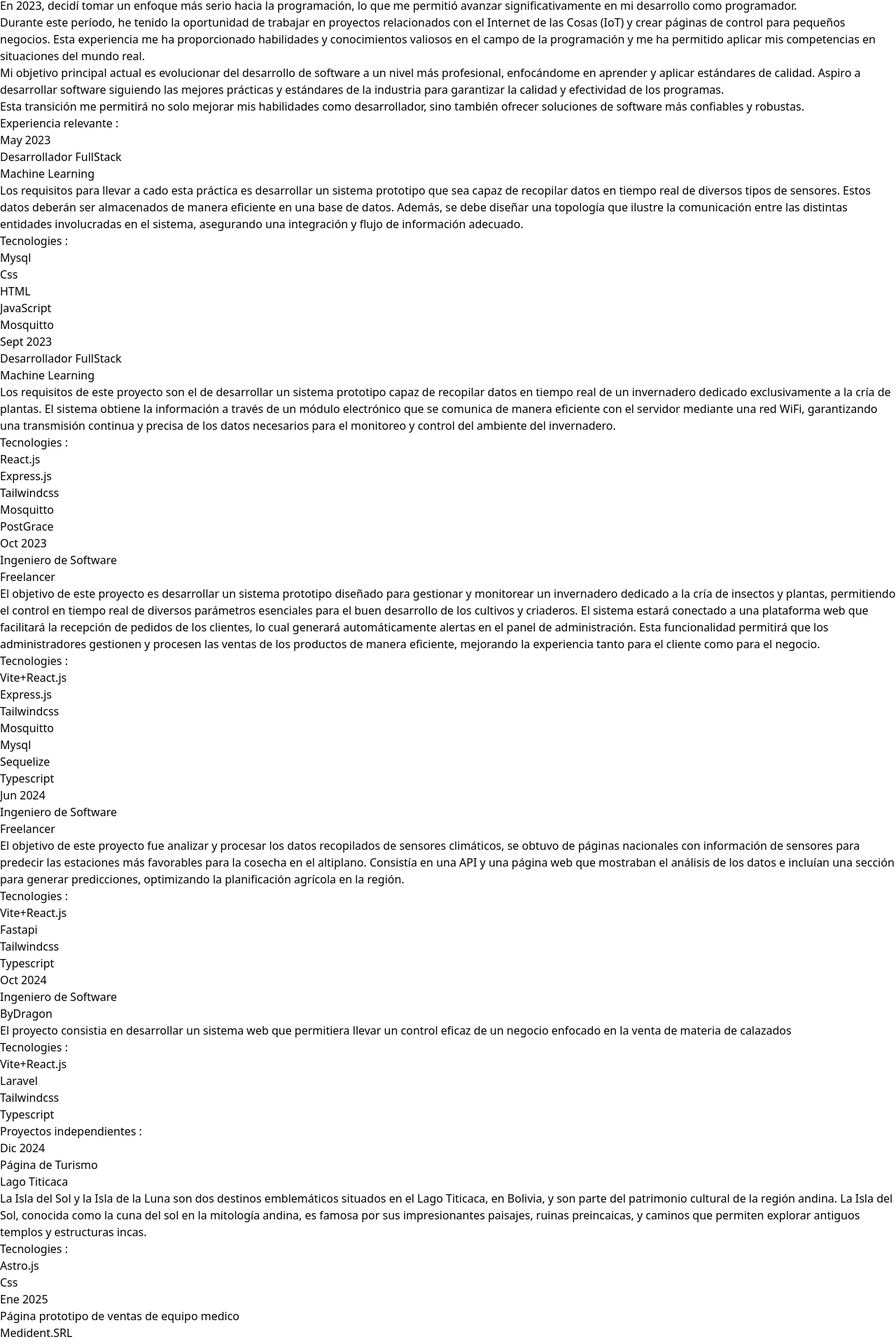
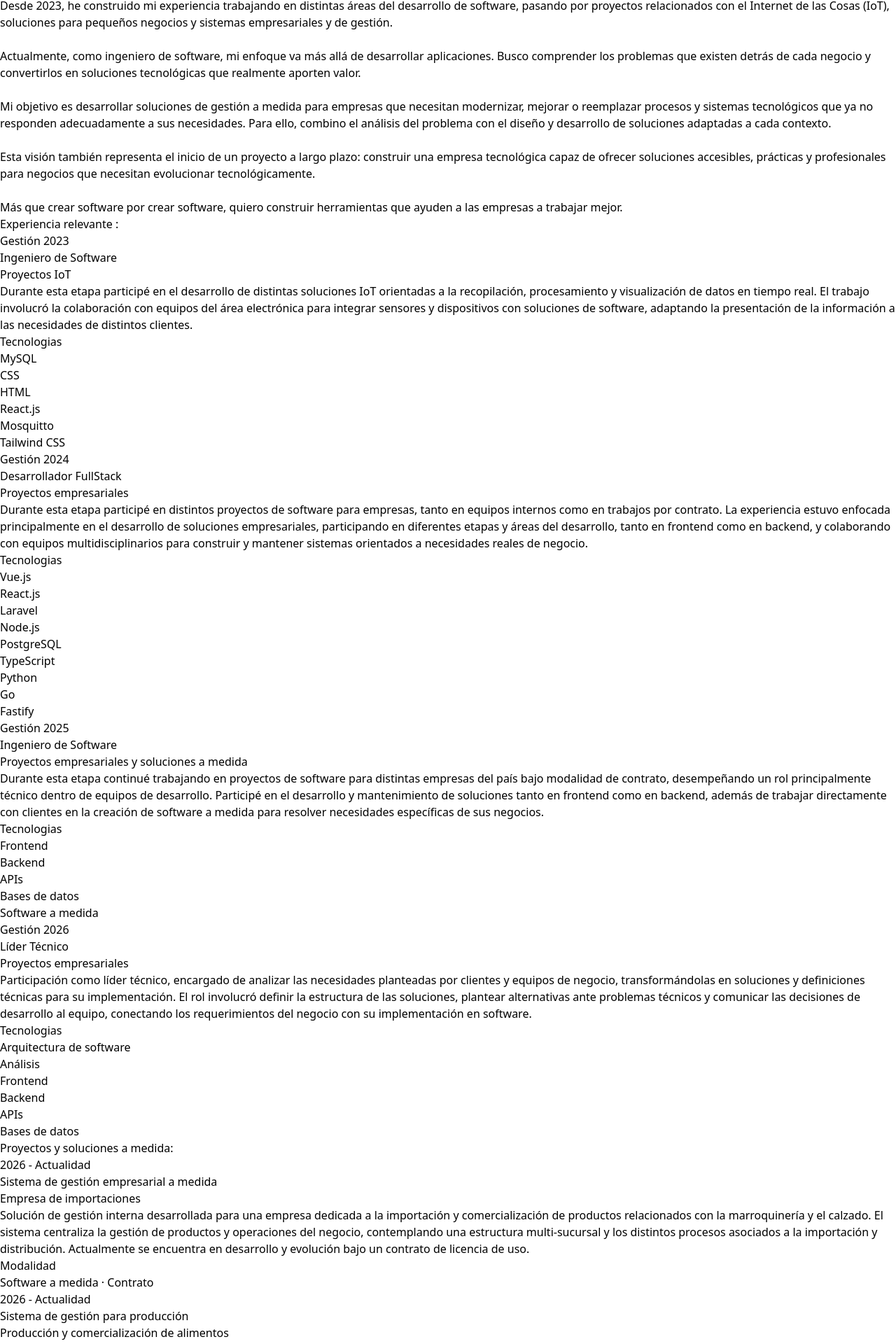
Before and after one commit to kardell1/Portafolio, a React (Vite) app: page / in a window 1280 px wide. Shown: the part 316-2236 px from the top of the page at 70% size. Built offline with nearby package versions, Linux system fonts and the light colour scheme.

Commit message:
+rediseno

```diff
--- a/src/components/CardExperience.tsx
+++ b/src/components/CardExperience.tsx
@@ -4,6 +4,7 @@ type CardProp = {
   enterprice: string;
   description: string;
   tecnologies: string[];
+  titlePropTecnology?: string;
 };
 const CardExperience = ({
   date,
@@ -11,16 +12,28 @@ const CardExperience = ({
   enterprice,
   description,
   tecnologies,
+  titlePropTecnology = "Tecnologias",
 }: CardProp) => {
   return (
     <div className="grid grid-cols-3 py-3 group hover:bg-slate-700/10 rounded-lg transition-[background] max-md:grid-cols-1 max-md:px-3 ">
-      <div className="px-5 text-base min-w-max col-span-1  max-md:px-0 max-md:py-2"> {date} </div>
+      <div className="px-5 text-base text-wrap min-w-max col-span-1  max-md:px-0 max-md:py-2">
+        {" "}
+        {date}{" "}
+      </div>
       <div className="col-span-2 ">
-        <p className="text-slate-200 font-medium group-hover:text-green-500 "> {title} </p>
-        <p className="text-slate-200 font-medium py-2 group-hover:text-green-500"> {enterprice} </p>
-        <p className="max-w-full" > {description} </p>
+        <p className="text-slate-200 font-medium group-hover:text-green-500 ">
+          {" "}
+          {title}{" "}
+        </p>
+        <p className="text-slate-200 font-medium py-2 group-hover:text-green-500">
+          {" "}
+          {enterprice}{" "}
+        </p>
+        <p className="max-w-full"> {description} </p>
         <div>
-          <p className="text-slate-200 py-2 group-hover:text-green-500">Tecnologies :</p>
+          <p className="text-slate-200 py-2 group-hover:text-green-500">
+            {titlePropTecnology}
+          </p>
           <div className="flex gap-2 flex-wrap">
             {tecnologies.map((tecnologi, index) => (
               <p
--- a/src/data/experience.json
+++ b/src/data/experience.json
@@ -1,37 +1,30 @@
 [
 {
-      "date": "May 2023",
-      "title": "Desarrollador FullStack",
-      "enterprice": "Machine Learning",
-      "description": "Los requisitos para llevar a cado esta práctica es desarrollar un sistema prototipo que sea capaz de recopilar datos en tiempo real de diversos tipos de sensores. Estos datos deberán ser almacenados de manera eficiente en una base de datos. Además, se debe diseñar una topología que ilustre la comunicación entre las distintas entidades involucradas en el sistema, asegurando una integración y flujo de información adecuado.",
-      "tecnologies": ["Mysql" , "Css" , "HTML" , "JavaScript" , "Mosquitto" ]
+  "date": "Gestión 2023",
+  "title": "Ingeniero de Software",
+  "enterprice": "Proyectos IoT",
+  "description": "Durante esta etapa participé en el desarrollo de distintas soluciones IoT orientadas a la recopilación, procesamiento y visualización de datos en tiempo real. El trabajo involucró la colaboración con equipos del área electrónica para integrar sensores y dispositivos con soluciones de software, adaptando la presentación de la información a las necesidades de distintos clientes.",
+  "tecnologies": ["MySQL", "CSS", "HTML", "React.js", "Mosquitto", "Tailwind CSS"]
 },
  {
-      "date": "Sept 2023",
+  "date": "Gestión 2024",
   "title": "Desarrollador FullStack",
-      "enterprice": "Machine Learning",
-      "description": "Los requisitos de este proyecto son el de desarrollar un sistema prototipo capaz de recopilar datos en tiempo real de un invernadero dedicado exclusivamente a la cría de plantas. El sistema obtiene la información a través de un módulo electrónico que se comunica de manera eficiente con el servidor mediante una red WiFi, garantizando una transmisión continua y precisa de los datos necesarios para el monitoreo y control del ambiente del invernadero.",
-      "tecnologies": ["React.js", "Express.js" , "Tailwindcss" , "Mosquitto" , "PostGrace" ]
+  "enterprice": "Proyectos empresariales",
+  "description": "Durante esta etapa participé en distintos proyectos de software para empresas, tanto en equipos internos como en trabajos por contrato. La experiencia estuvo enfocada principalmente en el desarrollo de soluciones empresariales, participando en diferentes etapas y áreas del desarrollo, tanto en frontend como en backend, y colaborando con equipos multidisciplinarios para construir y mantener sistemas orientados a necesidades reales de negocio.",
+  "tecnologies": ["Vue.js", "React.js", "Laravel", "Node.js", "PostgreSQL", "TypeScript" , "Python" , "Go" , "Fastify"]
 },
 {
-      "date": "Oct 2023",
+  "date": "Gestión 2025",
   "title": "Ingeniero de Software",
-      "enterprice": "Freelancer",
-      "description": "El objetivo de este proyecto es desarrollar un sistema prototipo diseñado para gestionar y monitorear un invernadero dedicado a la cría de insectos y plantas, permitiendo el control en tiempo real de diversos parámetros esenciales para el buen desarrollo de los cultivos y criaderos. El sistema estará conectado a una plataforma web que facilitará la recepción de pedidos de los clientes, lo cual generará automáticamente alertas en el panel de administración. Esta funcionalidad permitirá que los administradores gestionen y procesen las ventas de los productos de manera eficiente, mejorando la experiencia tanto para el cliente como para el negocio.",
-      "tecnologies": ["Vite+React.js", "Express.js" , "Tailwindcss" , "Mosquitto" , "Mysql" , "Sequelize" , "Typescript"]
+  "enterprice": "Proyectos empresariales y soluciones a medida",
+  "description": "Durante esta etapa continué trabajando en proyectos de software para distintas empresas del país bajo modalidad de contrato, desempeñando un rol principalmente técnico dentro de equipos de desarrollo. Participé en el desarrollo y mantenimiento de soluciones tanto en frontend como en backend, además de trabajar directamente con clientes en la creación de software a medida para resolver necesidades específicas de sus negocios.",
+  "tecnologies": ["Frontend", "Backend", "APIs", "Bases de datos", "Software a medida"]
 },
 {
-      "date": "Jun  2024",
-      "title": "Ingeniero de Software",
-      "enterprice": "Freelancer",
-      "description": "El objetivo de este proyecto fue analizar y procesar los datos recopilados de sensores climáticos, se obtuvo de páginas nacionales con información de sensores para predecir las estaciones más favorables para la cosecha en el altiplano. Consistía en una API y una página web que mostraban el análisis de los datos e incluían una sección para generar predicciones, optimizando la planificación agrícola en la región.",
-      "tecnologies": ["Vite+React.js", "Fastapi" , "Tailwindcss" , "Typescript"]
-    },
-    {
-      "date": "Oct 2024",
-      "title": "Ingeniero de Software",
-      "enterprice": "ByDragon",
-      "description": "El proyecto consistia en desarrollar un sistema web que permitiera llevar un control eficaz de un negocio enfocado en la venta de materia de calazados",
-      "tecnologies": ["Vite+React.js", "Laravel" , "Tailwindcss" , "Typescript"]
+  "date": "Gestión 2026",
+  "title": "Líder Técnico",
+  "enterprice": "Proyectos empresariales",
+  "description": "Participación como líder técnico, encargado de analizar las necesidades planteadas por clientes y equipos de negocio, transformándolas en soluciones y definiciones técnicas para su implementación. El rol involucró definir la estructura de las soluciones, plantear alternativas ante problemas técnicos y comunicar las decisiones de desarrollo al equipo, conectando los requerimientos del negocio con su implementación en software.",
+  "tecnologies": ["Arquitectura de software", "Análisis", "Frontend", "Backend", "APIs", "Bases de datos"]
 }
   ]
--- a/src/pages/App.tsx
+++ b/src/pages/App.tsx
@@ -3,7 +3,7 @@ import Main from "./components/Main";
 
 const App = () => {
   return (
-    <div className="w-full min-h-screen grid grid-cols-2 max-md:grid-cols-1 bg-[#0f172a] text-slate-100 cursor-default   " >
+    <div className="w-full min-h-screen grid grid-cols-2 max-lg:grid-cols-1 bg-[#0f172a] text-slate-100 cursor-default   ">
       <Aside />
       <Main />
     </div>
--- a/src/pages/components/Main.tsx
+++ b/src/pages/components/Main.tsx
@@ -5,11 +5,11 @@ import Tecnologies from "../sections/Tecnologies";
 
 const Main = () => {
   return (
-    <section className="px-16 py-10 flex flex-col gap-10 text-slate-400 max-h-screen overflow-y-auto max-sm:p-10 ">
-      <AboutMe/>
-      <Experience/>
-      <Proyects/>
-      <Tecnologies/>
+    <section className="px-16 py-10 flex flex-col gap-10 text-slate-400 max-h-screen overflow-y-auto max-lg:max-h-full  max-sm:p-10 ">
+      <AboutMe />
+      <Experience />
+      <Proyects />
+      <Tecnologies />
     </section>
   );
 };
--- a/src/pages/sections/AboutMe.tsx
+++ b/src/pages/sections/AboutMe.tsx
@@ -1,24 +1,38 @@
 const AboutMe = () => {
   return (
     <div id="aboutMe" className="">
-      <p  >
-        En <span className="text-slate-200">2023</span>, decidí tomar un enfoque
-        más serio hacia la programación, lo que me permitió avanzar
-        significativamente en mi desarrollo como programador. <br /> Durante
-        este período, he tenido la oportunidad de trabajar en proyectos
-        relacionados con el{" "}
-        <span className="text-slate-200">Internet de las Cosas (IoT)</span> y
-        crear páginas de control para pequeños negocios. Esta experiencia me ha
-        proporcionado habilidades y conocimientos valiosos en el campo de la
-        programación y me ha permitido aplicar mis competencias en situaciones
-        del mundo real. <br /> Mi objetivo principal actual es evolucionar del
-        desarrollo de software a un nivel más profesional, enfocándome
-        en aprender y aplicar estándares de calidad. Aspiro a desarrollar
-        software siguiendo las mejores prácticas y estándares de la industria
-        para garantizar la calidad y efectividad de los programas. <br /> Esta
-        transición me permitirá no solo mejorar mis habilidades como
-        desarrollador, sino también ofrecer soluciones de software más
-        confiables y robustas.
+      <p>
+        Desde <span className="text-slate-200">2023</span>, he construido mi
+        experiencia trabajando en distintas áreas del desarrollo de software,
+        pasando por proyectos relacionados con el{" "}
+        <span className="text-slate-200">Internet de las Cosas (IoT)</span>,
+        soluciones para pequeños negocios y sistemas empresariales y de gestión.{" "}
+        <br />
+        <br />
+        Actualmente, como{" "}
+        <span className="text-slate-200">ingeniero de software</span>, mi
+        enfoque va más allá de desarrollar aplicaciones. Busco comprender los
+        problemas que existen detrás de cada negocio y convertirlos en
+        soluciones tecnológicas que realmente aporten valor. <br />
+        <br />
+        Mi objetivo es desarrollar{" "}
+        <span className="text-slate-200">
+          soluciones de gestión a medida
+        </span>{" "}
+        para empresas que necesitan modernizar, mejorar o reemplazar procesos y
+        sistemas tecnológicos que ya no responden adecuadamente a sus
+        necesidades. Para ello, combino el análisis del problema con el diseño y
+        desarrollo de soluciones adaptadas a cada contexto. <br />
+        <br />
+        Esta visión también representa el inicio de un proyecto a largo plazo:
+        construir una{" "}
+        <span className="text-slate-200">empresa tecnológica</span> capaz de
+        ofrecer soluciones accesibles, prácticas y profesionales para negocios
+        que necesitan evolucionar tecnológicamente. <br />
+        <br />
+        Más que crear software por crear software, quiero construir herramientas
+        que ayuden a las empresas a{" "}
+        <span className="text-slate-200">trabajar mejor</span>.
       </p>
     </div>
   );
--- a/src/pages/sections/Experience.tsx
+++ b/src/pages/sections/Experience.tsx
@@ -2,7 +2,7 @@ import CardExperience from "../../components/CardExperience";
 import data from "../../data/experience.json";
 const Experience = () => {
   return (
-    <div id="experience" >
+    <div id="experience">
       <p className="text-slate-200 font-medium py-4">
         Experiencia relevante :{" "}
       </p>
--- a/src/pages/sections/Proyects.tsx
+++ b/src/pages/sections/Proyects.tsx
@@ -3,43 +3,38 @@ import CardExperience from "../../components/CardExperience";
 const Proyects = () => {
   const data = [
     {
-      date: "Dic 2024",
-      title: "Página de Turismo",
-      enterprice: "Lago Titicaca",
+      date: "2026 - Actualidad",
+      title: "Sistema de gestión empresarial a medida",
+      enterprice: "Empresa de importaciones",
       description:
-        "La Isla del Sol y la Isla de la Luna son dos destinos emblemáticos situados en el Lago Titicaca, en Bolivia, y son parte del patrimonio cultural de la región andina. La Isla del Sol, conocida como la cuna del sol en la mitología andina, es famosa por sus impresionantes paisajes, ruinas preincaicas, y caminos que permiten explorar antiguos templos y estructuras incas.",
-      tecnologies: ["Astro.js", "Css"],
-      url: "https://landing-page-titicaca.vercel.app/",
+        "Solución de gestión interna desarrollada para una empresa dedicada a la importación y comercialización de productos relacionados con la marroquinería y el calzado. El sistema centraliza la gestión de productos y operaciones del negocio, contemplando una estructura multi-sucursal y los distintos procesos asociados a la importación y distribución. Actualmente se encuentra en desarrollo y evolución bajo un contrato de licencia de uso.",
+      type: ["Software a medida · Contrato"],
     },
     {
-      date: "Ene 2025",
-      title: "Página prototipo de ventas de equipo medico",
-      enterprice: "Medident.SRL",
+      date: "2026 - Actualidad",
+      title: "Sistema de gestión para producción",
+      enterprice: "Producción y comercialización de alimentos",
       description:
-        "Medident es una empresa especializada en la venta y distribución de equipos médicos y odontológicos en todo el país. Con el objetivo de modernizar su presencia digital, la empresa ha decidido renovar su página web. Actualmente, se ha desarrollado un prototipo que, si bien no cuenta con todas las funcionalidades de la versión original debido a su dependencia de una API, representa aproximadamente el 50% de la plataforma final. Esta nueva versión busca mejorar la experiencia del usuario y optimizar la interacción con los productos y servicios de la empresa.",
-      tecnologies: ["Vite+React.js", "Tailwindcss" , "TypeScript" ],
-      url: "https://prototipe-medident.vercel.app/",
+        "Solución de gestión desarrollada para un negocio dedicado a la producción y comercialización de alimentos, con distintas áreas de producción y establecimientos. El sistema está orientado al control de las operaciones, establecimientos e ítems producidos, centralizando la información necesaria para organizar y supervisar los diferentes procesos del negocio. Actualmente se encuentra en desarrollo bajo un contrato de licencia de uso.",
+      type: ["Software a medida · Contrato"],
     },
   ];
+
   return (
     <div id="projects">
       <p className="text-slate-200 font-medium py-4">
-        Proyectos independientes :{" "}
+        Proyectos y soluciones a medida:{" "}
       </p>
       <div className=" flex flex-col-reverse gap-4">
         {data.map((experience, index) => (
-          <a
-            key={index}
-            href={experience.url}
-            target="_blank"
-            rel="noopener noreferrer"
-          >
+          <a key={index} target="_blank" rel="noopener noreferrer">
             <CardExperience
               date={experience.date}
               description={experience.description}
               enterprice={experience.enterprice}
-              tecnologies={experience.tecnologies}
+              tecnologies={experience.type}
               title={experience.title}
+              titlePropTecnology="Modalidad"
             />
           </a>
         ))}
```
Also changed, not shown: src/pages/components/Aside.tsx (+11 -11 lines), src/pages/sections/Tecnologies.tsx (+5 -2 lines), src/data/otro.js (line endings or trailing spaces). Lines whose indentation alone changed are shown as unchanged.
